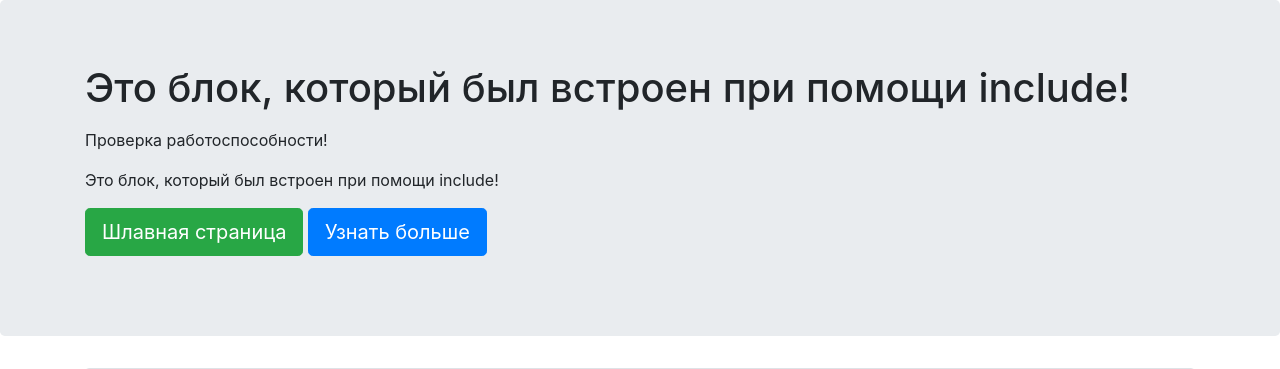
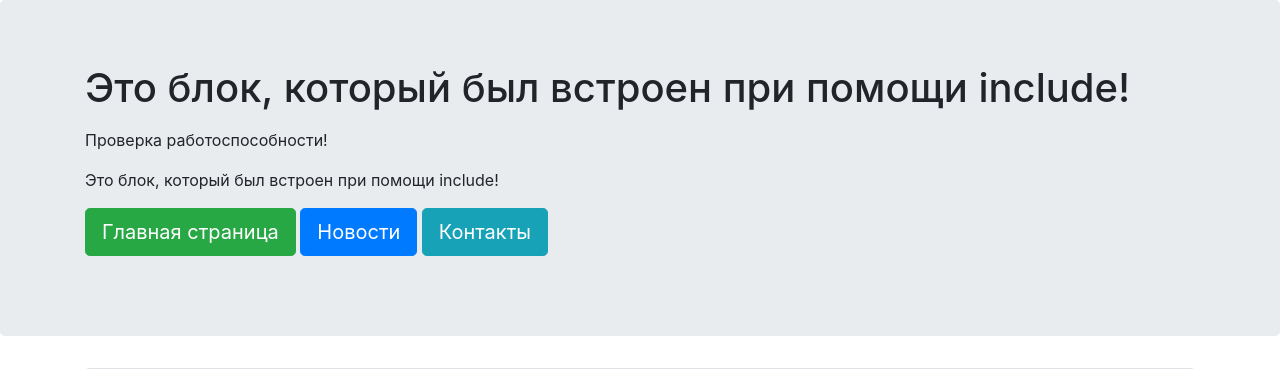
Before and after one commit to DimitryLenchevsky/django-example, a Django app: page / in a window 1280 px wide. Shown: the top 369 px of the page. Run offline with Django 3.2, Linux system fonts and the light colour scheme; some libraries are stand-ins or nearby versions.

Commit message:
new features

```diff
--- a/src/mainApp/templates/mainApp/wrapper.html
+++ b/src/mainApp/templates/mainApp/wrapper.html
@@ -17,8 +17,9 @@
             {% block content %}
             {% endblock %}
             <p>
-                <a href='/' class='btn btn-success btn-lg'>Шлавная страница</a>
-                <a href='/news' class='btn btn-primary btn-lg'>Узнать больше</a>
+                <a href='/' class='btn btn-success btn-lg'>Главная страница</a>
+                <a href='/news' class='btn btn-primary btn-lg'>Новости</a>
+                <a href='/contact' class='btn btn-info btn-lg'>Контакты</a>
             </p>
         </div>
     </div>
--- a/src/mainApp/urls.py
+++ b/src/mainApp/urls.py
@@ -3,5 +3,6 @@ from . import views
 
 urlpatterns = [
     path('', views.index, name='index'),
+    path('contact/', views.contact, name='contact'),
 
 ]
--- a/src/mainApp/views.py
+++ b/src/mainApp/views.py
@@ -3,3 +3,6 @@ from django.shortcuts import render
 # Create your views here.
 def index(request):
     return render(request, 'mainApp/homePage.html')
+
+def contact(request):
+    return render(request, 'mainApp/basic.html', {'content' : ['Если у вас остались вопросы, задавайте их по телефонц', '+375 (25) 714 85 68']})
```
Also changed, not shown: src/mainApp/templates/mainApp/basic.html (added, +7 -0 lines).
